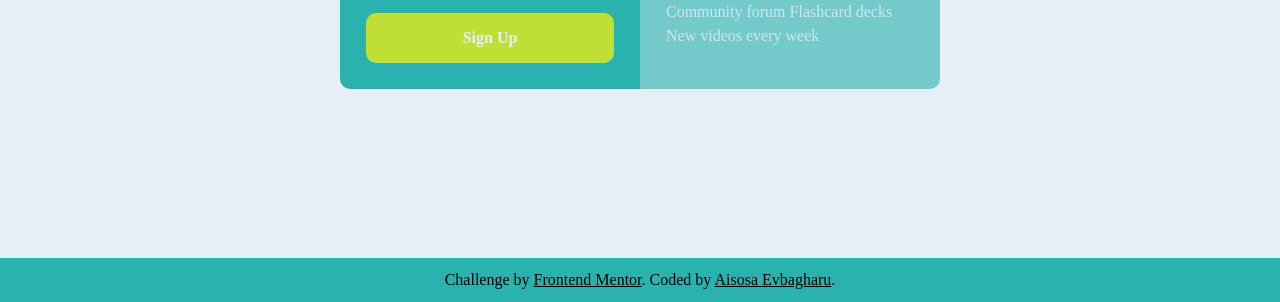
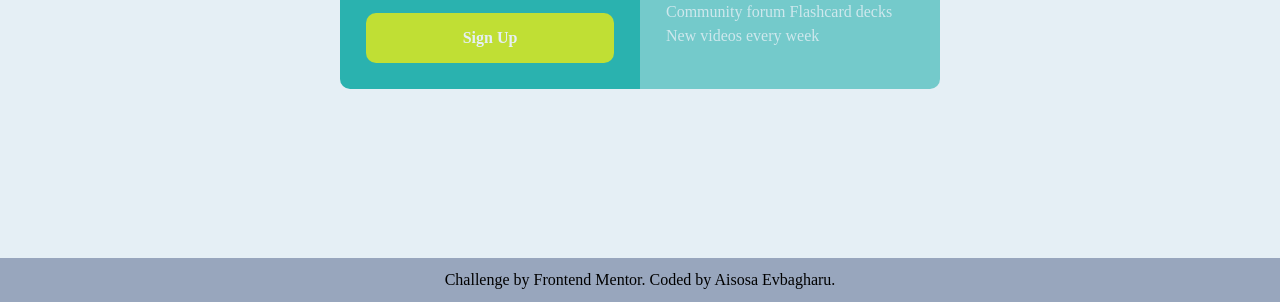
Before and after one commit to codewithaisosa/single-price-grid-component, a plain HTML site: page index.html in a window 1280 px wide. Shown: the part 498-800 px from the top of the page. Drawn offline with Linux system fonts and the light colour scheme; a web font is replaced by a local one.

Commit message:
Refactor CSS styles and variables
Updated CSS variables and styles for layout and components.

```diff
--- a/assets/css/style.css
+++ b/assets/css/style.css
@@ -34,13 +34,16 @@ body {
 }
 .footer {
   align-items: center;
-  background-color: var(--primary-500);
+  background-color: var(--neutral-500);
   display: flex;
   grid-area: footer;
   justify-content: center;
   padding: 1rem;
   text-align: center;
   font-weight: 500;
+}
+.footer a {
+  text-decoration: dotted;
 }
 .card {
   --radius: 1rem;
```
